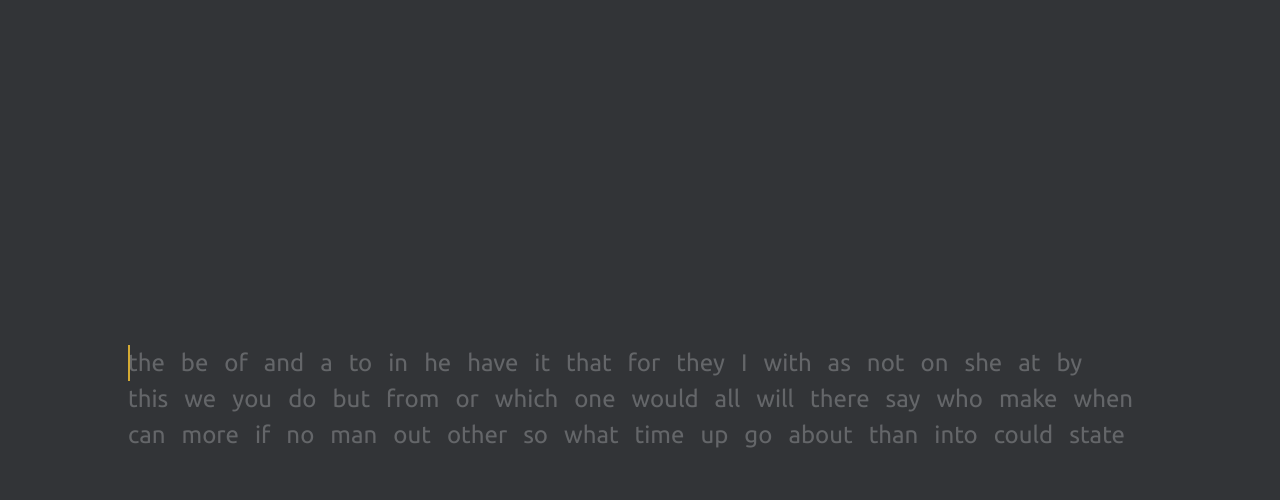
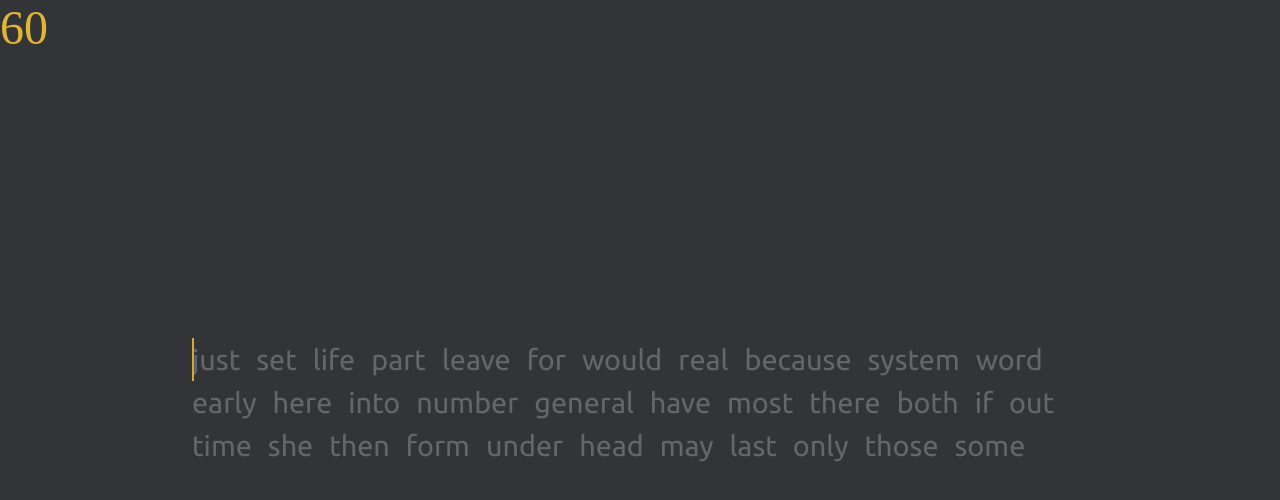
Before and after one commit to Achimenes-freeman/rs-clone, a React (Create React App) app: page / in a window 1280 px wide. Shown: the top 500 px of the page. Built offline with nearby package versions, Linux system fonts and the light colour scheme.

Commit message:
feat: add timer

```diff
--- a/src/components/TestComponent/TestComponent.tsx
+++ b/src/components/TestComponent/TestComponent.tsx
@@ -1,4 +1,4 @@
-import { useEffect, useRef, useContext } from 'react';
+import { useEffect, useRef, useContext, useState } from 'react';
 
 import classNames from 'classnames';
 
@@ -7,116 +7,210 @@ import styles from './style.module.scss';
 import { MainContext } from '../../context/MainContext';
 
 export const TestComponent = () => {
-
-    const {wordsList: wordsData, typedList, changeWordsList, changeTypedList, makeEmptyTypedList} = useContext(MainContext)
+    const {
+        wordsList: wordsData,
+        typedList,
+        timer,
+        changeWordsList,
+        changeTypedList,
+        makeEmptyTypedList,
+        changeTimer,
+    } = useContext(MainContext);
 
     const currentWordIndex = useRef(0);
-    const currentLetterIndex = useRef(-1);
     const currWord = useRef<Element>();
     const currentLetter = useRef<Element>();
-    const prevLetter = useRef<Element>();
+
+    const allClicks = useRef(0);
+    const wrongClicks = useRef(0);
+
+    const [counting, setCounting] = useState(false);
+    const timerId = useRef<NodeJS.Timeout>();
 
     useEffect(() => {
-        currWord.current = document.getElementsByClassName(`${styles.word}`)[currentWordIndex.current];
-        if (!currentLetter.current){
-            currWord.current.classList.add(`${styles.wordCaret}`)
+        if (counting) {
+            timerId.current = setInterval(() => {
+                changeTimer();
+            }, 1000);
+        } else {
+            clearInterval(timerId.current);
         }
-        currentLetter.current = currWord.current?.children[currentLetterIndex.current]
-        currWord.current?.scrollIntoView({behavior: 'smooth', block: 'center'})
+    }, [counting, changeTimer]);
 
-        if(typedList[currentWordIndex.current].length){
-            prevLetter.current?.classList.remove(`${styles.caret}`)
-            currentLetter.current.classList.add(`${styles.caret}`)
-            currWord.current?.classList.remove(`${styles.wordCaret}`)
+    useEffect(() => {
+        if (timer <= 0) {
+            clearInterval(timerId.current);
+        }
+    }, [timer]);
+
+    useEffect(() => {
+        currWord.current = document.getElementsByClassName(`${styles.word}`)[
+            currentWordIndex.current
+        ];
+        if (!currentLetter.current) {
+            currWord.current.classList.add(`${styles.wordCaret}`);
+        }
+        currentLetter.current =
+            currWord.current?.children[
+                typedList[currentWordIndex.current].length - 1
+            ];
+        currWord.current?.scrollIntoView({
+            behavior: 'smooth',
+            block: 'start',
+        });
+
+        if (
+            typedList[currentWordIndex.current].length &&
+            currentLetter.current
+        ) {
+            currentLetter.current.previousElementSibling?.classList.remove(
+                `${styles.caret}`
+            );
+            currentLetter.current.classList.add(`${styles.caret}`);
+            currWord.current?.classList.remove(`${styles.wordCaret}`);
         } else {
-            currWord.current?.classList.add(`${styles.wordCaret}`)
+            currWord.current?.classList.add(`${styles.wordCaret}`);
+        }
+    });
+
+    useEffect(() => {
+        document.onkeydown = (e) => {
+            switch (true) {
+                case e.key === 'Tab':
+                    e.preventDefault();
+                    changeWordsList([...wordsData]);
+                    makeEmptyTypedList();
+                    currentWordIndex.current = 0;
+                    setCounting(false);
+                    changeTimer(0);
+                    break;
+
+                case e.key === 'Backspace':
+                    if (typedList[currentWordIndex.current].length) {
+                        allClicks.current -= 1;
+                        typedList[currentWordIndex.current].pop();
+                    }
+                    changeTypedList([...typedList]);
+                    break;
+
+                case e.key === ' ':
+                    if (typedList.at(-1)?.length !== 0) {
+                        if (
+                            JSON.stringify(
+                                typedList[currentWordIndex.current]
+                            ) !==
+                            JSON.stringify(wordsData[currentWordIndex.current])
+                        ) {
+                            currWord.current?.classList.add(
+                                `${styles.wrongWord}`
+                            );
                         }
 
-        console.log(currentLetter.current)
-    });
-
-    useEffect(()=> {
-        document.onkeydown = (e)=> {
-
-            switch (true){
-                case (e.key === 'Tab'):
-                    e.preventDefault()
-                    changeWordsList([...wordsData]);
-                    makeEmptyTypedList();
-                    currentWordIndex.current = 0
-                    break;
-                case (e.key === 'Backspace'):
-                    currentLetterIndex.current -= currentLetterIndex.current > 0 ? 1 : 0
-                    typedList[currentWordIndex.current].pop();
+                        currentWordIndex.current += 1;
+                        typedList.push([]);
                         changeTypedList([...typedList]);
-                    break;
-                case (e.key === ' '):
-
-                    if(JSON.stringify(typedList[currentWordIndex.current]) !== JSON.stringify(wordsData[currentWordIndex.current])){
-                        currWord.current?.classList.add(`${styles.wrongWord}`)
+                        currentLetter.current?.classList.remove(
+                            `${styles.caret}`
+                        );
+                        currentLetter.current = undefined;
                     }
 
-                    if (typedList.at(-1)?.length !== 0){
-                        currentWordIndex.current += 1;
-                        currentLetterIndex.current = -1;
-                        typedList.push([]);
-                        changeTypedList([...typedList]);
+                    break;
+
+                case e.key.length === 1:
+                    typedList[currentWordIndex.current].push(e.key);
+                    allClicks.current += 1;
+                    if (
+                        typedList[currentWordIndex.current].at(-1) !==
+                        wordsData[currentWordIndex.current].at(
+                            typedList[currentWordIndex.current].length - 1
+                        )
+                    ) {
+                        wrongClicks.current += 1;
                     }
 
-                    prevLetter.current = undefined;
-                    currentLetter.current?.classList.remove(`${styles.caret}`);
-                    currentLetter.current = undefined;
+                    changeTypedList([...typedList]);
+
+                    if (!counting) {
+                        setCounting(true);
+                    }
+                    break;
+
+                default:
+                    clearInterval(timerId.current);
 
                     break;
-                case (e.key.length === 1):
-                    typedList[currentWordIndex.current].push(e.key);
-                    changeTypedList([...typedList]);
-                    currentLetterIndex.current += 1;
-                    prevLetter.current = currentLetter.current
-                    break;
-                default:
-                    break;
             }
-        }
-    }, [wordsData, typedList])
+        };
+    }, [
+        wordsData,
+        typedList,
+        changeWordsList,
+        makeEmptyTypedList,
+        changeTypedList,
+        changeTimer,
+        counting,
+    ]);
 
     return (
         <div className={styles.TestComponent}>
+            <div className={`${styles.timer}`}>{timer}</div>
             <div className={styles.testView}>
-                {wordsData.map((word, wordIndex) =>
-                    {
-                    const isWrongWord: boolean =  true || false
-                    return ( isWrongWord &&
+                {wordsData.map((word, wordIndex) => {
+                    const isWrongWord: boolean = true || false;
+                    return (
+                        isWrongWord && (
                             <div
                                 key={`${word.join('') + wordIndex}`}
                                 className={styles.word}
                             >
                                 {word.map((letter, index) => {
-                                const isWrongLetter = typedList[wordIndex] && typedList[wordIndex][index] ? letter !== typedList[wordIndex][index] : false;
+                                    const isWrongLetter =
+                                        typedList[wordIndex] &&
+                                        typedList[wordIndex][index]
+                                            ? letter !==
+                                              typedList[wordIndex][index]
+                                            : false;
 
-                                const isCorrectLetter = typedList[wordIndex] && typedList[wordIndex][index] ? letter === typedList[wordIndex][index] : false;
+                                    const isCorrectLetter =
+                                        typedList[wordIndex] &&
+                                        typedList[wordIndex][index]
+                                            ? letter ===
+                                              typedList[wordIndex][index]
+                                            : false;
 
                                     return (
                                         <span
                                             key={`${letter + index}`}
-                                        className={classNames(isWrongLetter && styles.wrongLetter, isCorrectLetter && styles.correctLetter)}
+                                            className={classNames(
+                                                isWrongLetter &&
+                                                    styles.wrongLetter,
+                                                isCorrectLetter &&
+                                                    styles.correctLetter
+                                            )}
                                         >
                                             {letter}
                                         </span>
-                            )})}
+                                    );
+                                })}
 
-                            {typedList[wordIndex] && typedList[wordIndex].slice(word.length).map((extraLetter, extraIndex) =>
-                                (
+                                {typedList[wordIndex] &&
+                                    typedList[wordIndex]
+                                        .slice(word.length)
+                                        .map((extraLetter, extraIndex) => (
                                             <span
-                                        key={`${extraLetter + extraIndex}`}
+                                                key={`${
+                                                    extraLetter + extraIndex
+                                                }`}
                                                 className={styles.extraLetter}
                                             >
                                                 {extraLetter}
                                             </span>
                                         ))}
                             </div>
-                    )}
-                )}
+                        )
+                    );
+                })}
             </div>
         </div>
     );
--- a/src/components/TestComponent/style.module.scss
+++ b/src/components/TestComponent/style.module.scss
@@ -10,7 +10,7 @@
     display: inline-block;
     margin-right: 1rem;
 
-    font-size: 1.5rem;
+    font-size: 1.8rem;
     font-family: $ubuntu;
     line-height: 1.5;
 
@@ -18,13 +18,12 @@
         margin-right: 0;
     }
 
-    &Caret{
+    &Caret {
         position: relative;
-        &:after{
-            content:"";
+        &:after {
+            content: '';
             display: block;
             position: absolute;
-
 
             height: 100%;
             width: 2px;
@@ -32,7 +31,7 @@
             left: 0;
             background-color: $main-yellow-text;
 
-            animation: blink .5s linear infinite;
+            animation: blink 0.5s linear infinite;
         }
     }
 }
@@ -43,14 +42,14 @@
     left: 50%;
 
     transform: translate(-50%, -50%);
-    height: 110px;
-    width: 80%;
+    height: 125px;
+    width: 70%;
 
     overflow: hidden;
 }
 
-.correctLetter{
-    color: $main-yellow-text
+.correctLetter {
+    color: $main-yellow-text;
 }
 
 .wrongLetter {
@@ -65,25 +64,24 @@
 .wrongWord {
     position: relative;
 
-    &::after {
+    &::before {
         content: '';
         display: block;
         position: absolute;
         left: 0;
         bottom: 0;
         width: 100%;
-        height: 3px;
+        height: 2px;
         background-color: $main-incorrect-text;
     }
 }
 
-.caret{
+.caret {
     position: relative;
-        &:after{
-            content:"";
+    &:after {
+        content: '';
         display: block;
         position: absolute;
-
 
         height: 100%;
         width: 2px;
@@ -91,19 +89,23 @@
         left: 100%;
         background-color: $main-yellow-text;
 
-            animation: blink .5s linear infinite;
-
+        animation: blink 0.5s linear infinite;
     }
 }
 
+.timer {
+    font-size: 3rem;
+    color: $main-yellow-text;
+}
+
 @keyframes blink {
-    0%{
+    0% {
         opacity: 1;
     }
-    50%{
+    50% {
         opacity: 0;
     }
-    100%{
+    100% {
         opacity: 1;
     }
 }
--- a/src/context/MainContext.tsx
+++ b/src/context/MainContext.tsx
@@ -1,60 +1,77 @@
-import React, { createContext, useCallback, useEffect, useMemo, useState} from "react";
-import { IMainContext, TWordsData} from "./types";
+import React, {
+    createContext,
+    useCallback,
+    // useEffect,
+    useMemo,
+    useState,
+} from 'react';
+import { IMainContext, TWordsData } from './types';
 import wordsData from '../developData/words.json';
-import { shuffler } from "../helpers/helpers";
-
+import { shuffler } from '../helpers/helpers';
 
 export const MainContext = createContext<IMainContext>({
     wordsList: [],
     typedList: [],
-    allClicks: 0,
-    wrongClicks: 0,
-    changeWordsList: ()=> {},
-    changeTypedList: ()=> {},
-    makeEmptyTypedList: ()=> {},
-})
+    timer: 60,
+    changeWordsList: () => {},
+    changeTypedList: () => {},
+    makeEmptyTypedList: () => {},
+    changeTimer: () => {},
+});
 
-export const MainContextProvider = ({children}: {children: React.ReactElement}) => {
+export const MainContextProvider = ({
+    children,
+}: {
+    children: React.ReactElement;
+}) => {
+    const [wordsList, setWordsList] = useState<TWordsData>(
+        shuffler(wordsData.map((word) => word.split('')))
+    );
+    const [typedList, setTypedList] = useState<TWordsData>([[]]);
+    const [timer, setTimer] = useState(60);
 
-    const [wordsList, setWordsList] = useState<TWordsData>(wordsData.map(word => word.split('')));
-    const [typedList, setTypedList] = useState<TWordsData>([[]]);
+    // useEffect(() => {
+    //     setWordsList(shuffler(wordsData.map((word) => word.split(''))));
+    // }, []);
 
-    useEffect(()=> {
-        setWordsList(wordsData.map(word => word.split('')))
-    }, [])
+    const changeWordsList = useCallback((oldWordsList: TWordsData) => {
+        setWordsList([...shuffler(oldWordsList)]);
+    }, []);
 
-    const changeWordsList = useCallback(
-        (wordslist: TWordsData)=> {
-            const newWordslist: TWordsData = [...shuffler(wordslist)]
-            setWordsList(newWordslist)
-    },
-    [])
+    const changeTypedList = useCallback((newTypedList: TWordsData) => {
+        setTypedList(newTypedList);
+    }, []);
 
-    const changeTypedList = useCallback(
-        (newTypedList: TWordsData)=> {
-            setTypedList(newTypedList)
-        },
-    [])
+    const makeEmptyTypedList = useCallback(() => {
+        setTypedList([[]]);
+    }, []);
 
-    const makeEmptyTypedList = useCallback(
-        () => {
-            setTypedList([[]]);
-        }, [])
+    const changeTimer = useCallback((number?: number) => {
+        setTimer((prev) => (number === undefined ? prev - 1 : number));
+    }, []);
 
-    const context: IMainContext = useMemo(()=>({
-        wordsList,
-        typedList,
-        allClicks: 0,
-        wrongClicks: 0,
-        changeWordsList,
-        changeTypedList,
-        makeEmptyTypedList
-    }), [wordsList, typedList, changeWordsList, changeTypedList, makeEmptyTypedList])
-
+    const context: IMainContext = useMemo(
+        () => ({
+            wordsList,
+            typedList,
+            timer,
+            changeWordsList,
+            changeTypedList,
+            makeEmptyTypedList,
+            changeTimer,
+        }),
+        [
+            wordsList,
+            typedList,
+            timer,
+            changeWordsList,
+            changeTypedList,
+            makeEmptyTypedList,
+            changeTimer,
+        ]
+    );
 
     return (
-        <MainContext.Provider value={context}>
-            {children}
-        </MainContext.Provider>
-    )
-}
+        <MainContext.Provider value={context}>{children}</MainContext.Provider>
+    );
+};
--- a/src/index.tsx
+++ b/src/index.tsx
@@ -1,3 +1,4 @@
+import { StrictMode } from 'react';
 import ReactDOM from 'react-dom/client';
 import { App } from './App';
 import { MainContextProvider } from './context/MainContext';
@@ -7,7 +8,9 @@ const root = ReactDOM.createRoot(
     document.getElementById('root') as HTMLElement
 );
 root.render(
-    <MainContextProvider>
-        <App />
-    </MainContextProvider>
+    <StrictMode>
+        <MainContextProvider>
+            <App />
+        </MainContextProvider>
+    </StrictMode>
 );
```
Also changed, not shown: src/context/types.ts (+7 -7 lines). Lines whose indentation alone changed are shown as unchanged.
